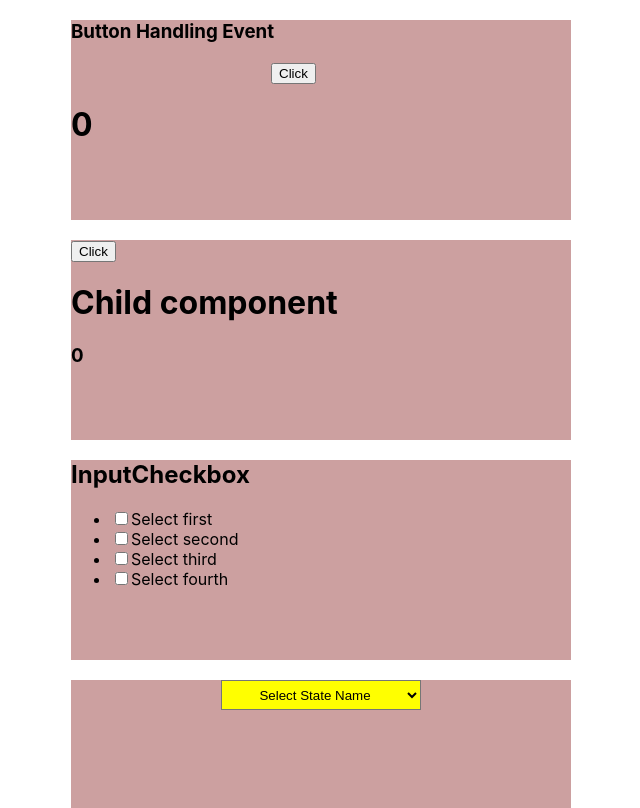
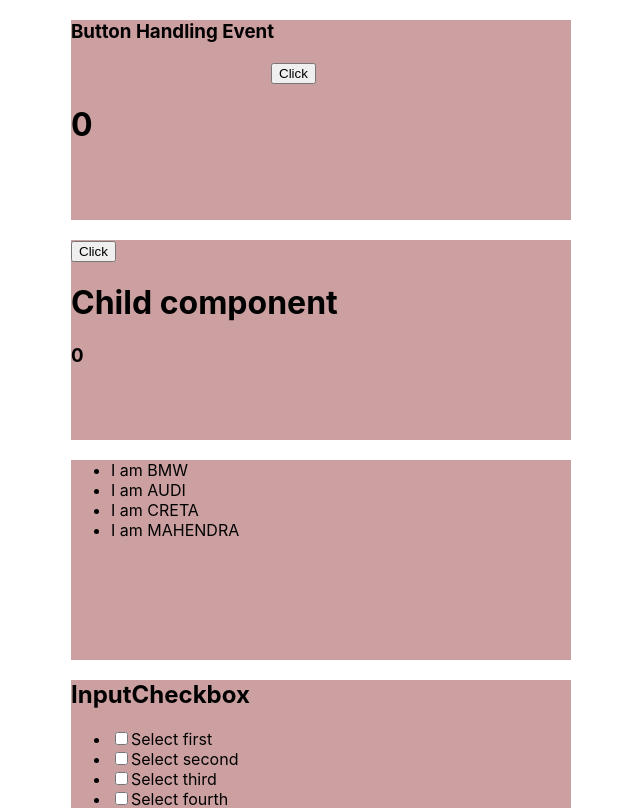
Before and after one commit to vivekkumarchimpu/EventHandling, a React (Create React App) app in the folder event/: page / in a window 1280 px wide. Shown: the top 808 px of the page, without its empty margins (429-1069 px from the left). Built offline with nearby package versions, Linux system fonts and the light colour scheme.

Commit message:
Props as an Array

```diff
--- a/event/src/App.js
+++ b/event/src/App.js
@@ -6,12 +6,14 @@ import InputCheckbox from './components/InputCheckbox';
 import InputDropdown from './components/InputDropdown';
 import InputRadiobutton from './components/InputRadiobutton';
 import FormSubmit from './components/FormSubmit';
+import PropsArray from './components/PropsArray';
 
 function App() {
   return (
     <>
       <ButtonHandling />
       <PropsHandling />
+      <PropsArray />
       <InputCheckbox />
       <InputDropdown />
       <InputRadiobutton />
--- /dev/null
+++ b/event/src/components/PropsArray.js
@@ -0,0 +1,22 @@
+import React from 'react'
+import PropsArrayChild from './PropsArrayChild'
+
+function PropsArray() {
+    const car = [
+        {id: 1, brand:'BMW'},
+        {id: 2, brand:'AUDI'},
+        {id: 3, brand:'CRETA'},
+        {id: 4, brand:'MAHENDRA'}
+    ]
+    return (
+        <div className='mainbox'>
+            <ul>
+                {
+                    car.map((car) => <PropsArrayChild key={car.id} brand={car.brand} />)
+                }
+            </ul>
+        </div>
+    )
+}
+
+export default PropsArray
--- /dev/null
+++ b/event/src/components/PropsArrayChild.js
@@ -0,0 +1,9 @@
+import React from 'react'
+
+function PropsArrayChild(props) {
+  return (
+    <li>I am {props.brand}</li>
+  )
+}
+
+export default PropsArrayChild
```
